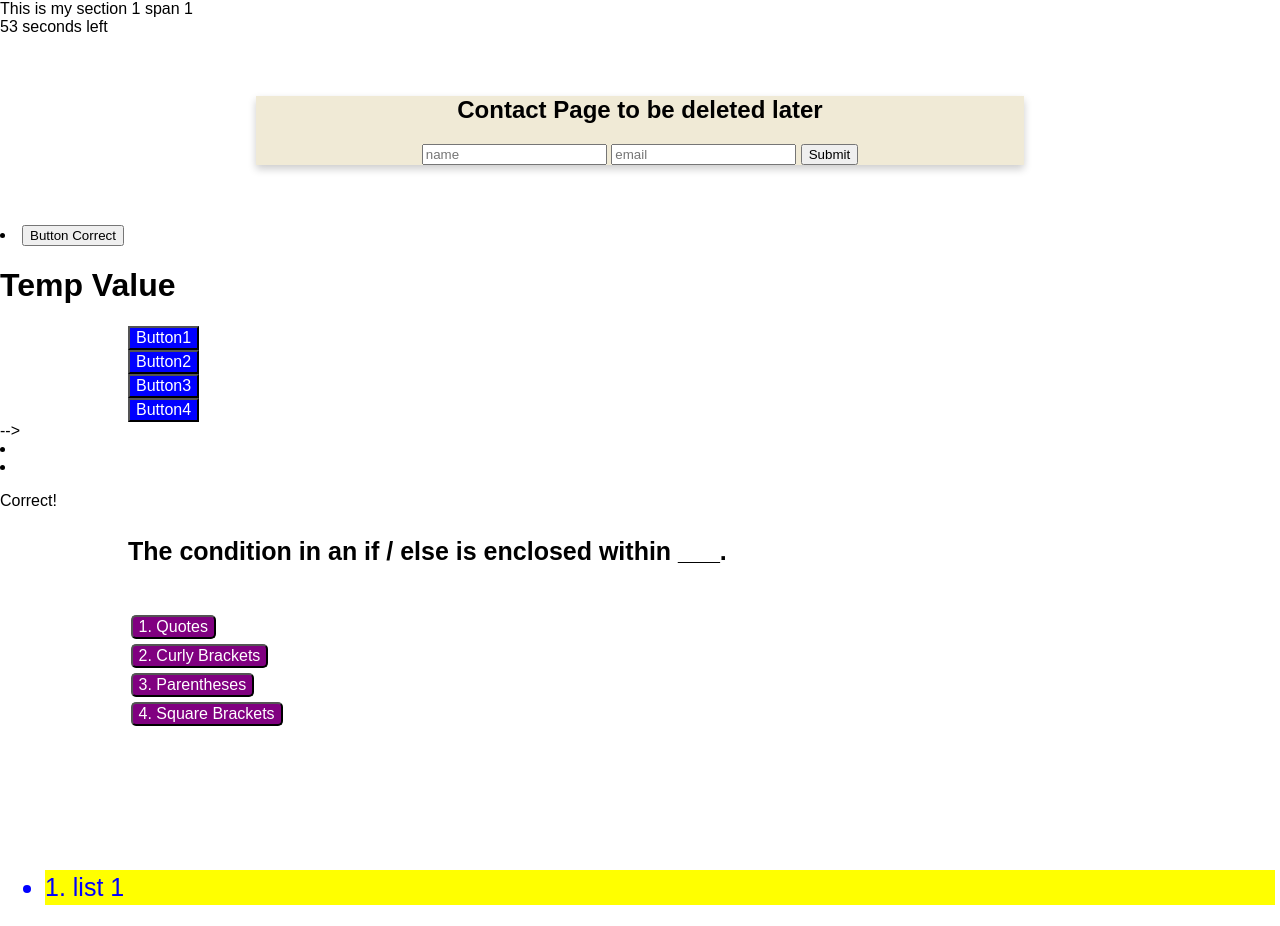
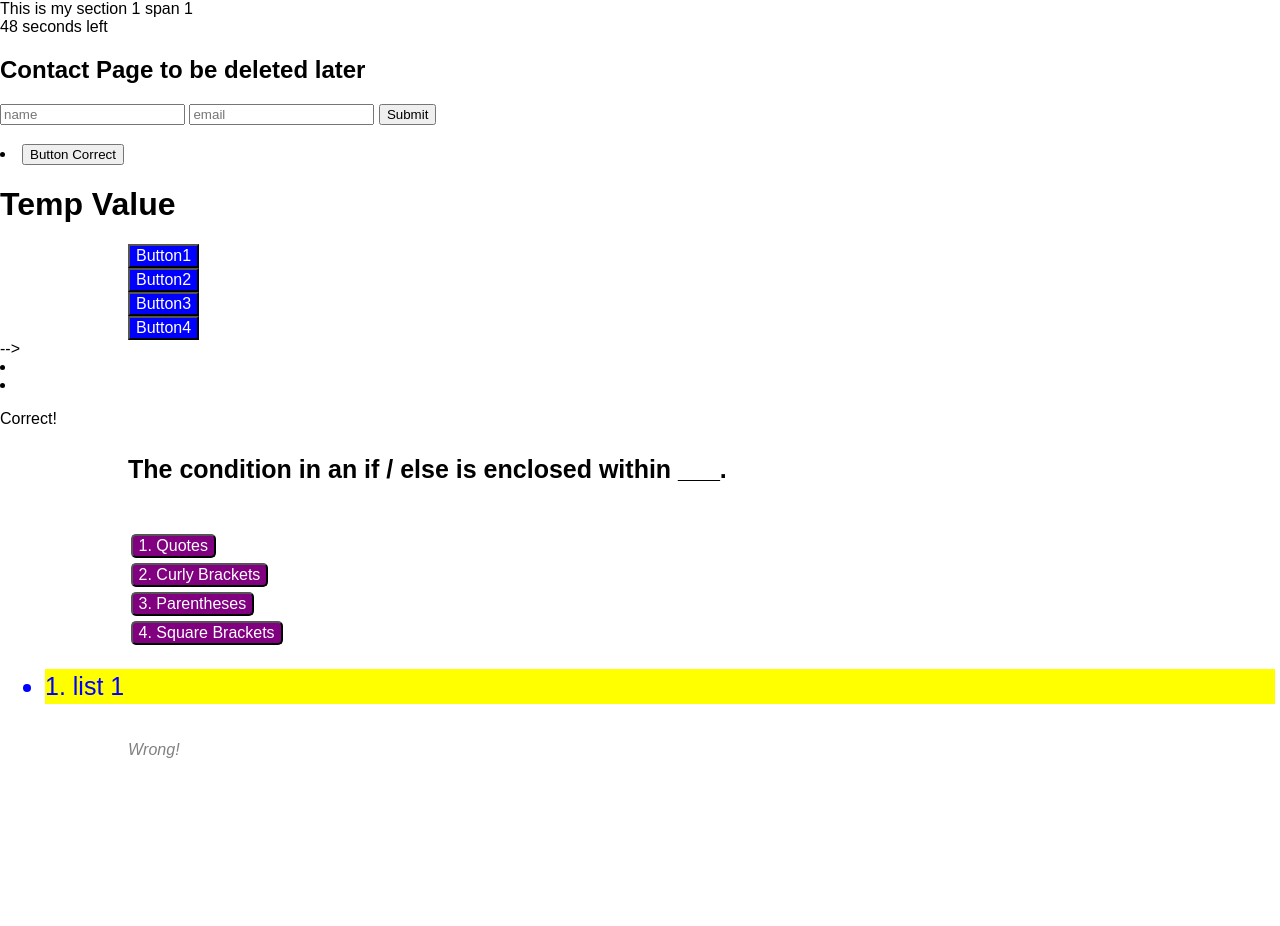
Before and after one commit to umnovjp/Homework_4, a plain HTML site: page index.html in a window 1280 px wide. Both pictures are taken after a click on the button "1. Quotes". After the commit the page ends 800 px from the top, so only its background shows below. Drawn offline with Linux system fonts and the light colour scheme.

Commit message:
Add files via upload

```diff
--- /dev/null
+++ b/quiz.html
@@ -0,0 +1,17 @@
+<!DOCTYPE html>
+<html lang="en">
+
+<head>
+  <meta charset="UTF-8" />
+  <meta name="viewport" content="width=device-width, initial-scale=1.0" />
+  <title>Password Generator</title>
+</head>
+
+<body>
+    <div id="quiz"></div>
+    <button id="submit">Get Results</button>
+    <div id="results"></div>
+
+  <script src="./script.js"></script>
+</body>
+</html>
--- a/script.js
+++ b/script.js
@@ -60,7 +60,7 @@ function callQuestion (currentQuestion){
   for (i=0; i < possibleAnswers1[currentQuestion].length; i++) {
   var divTag = document.createElement("div");
   var buttonId = "button".concat(i);
-  console.log(buttonId)
+    // console.log(buttonId)
   var buttonTag = document.createElement("button");
   buttonTag.textContent = possibleAnswers1[currentQuestion][i];
   buttonTag.setAttribute("class", "button-style")
@@ -71,9 +71,9 @@ function callQuestion (currentQuestion){
 
   // document.getElementById("headline").textContent = questions1[currentQuestion];
  // document.getElementsById(".button1").textContent = possibleAnswers1[currentQuestion][0];
-  document.getElementsByClassName(".button2").textContent = possibleAnswers1[currentQuestion][1];
-  document.getElementsByClassName(".button3").textContent = possibleAnswers1[currentQuestion][2];
-  document.getElementsByClassName(".button4").textContent = possibleAnswers1[currentQuestion][3];
+  // document.getElementsByClassName(".button2").textContent = possibleAnswers1[currentQuestion][1];
+  // document.getElementsByClassName(".button3").textContent = possibleAnswers1[currentQuestion][2];
+  // document.getElementsByClassName(".button4").textContent = possibleAnswers1[currentQuestion][3];
 
 var firstButton = document.querySelector("#button0");
 var secondButton = document.querySelector("#button1");
@@ -91,8 +91,19 @@ console.log(currentQuestion + " " + correctAnswers1 + " " + buttonId);
 // callQuestion(currentQuestion)
 
 function enterAnswer(event) {console.log(event.currentTarget);
- console.log (possibleAnswers1[currentQuestion][0]);}
-// enterAnswer()
+  tempArray = event.currentTarget.textContent.split(".");
+  tempValue = tempArray[0] - 1;
+  console.log (tempValue + " " + currentQuestion + " " + correctAnswers1[currentQuestion]);
+  var answerTag = document.createElement("p");
+  answerTag.setAttribute("class", "answer");
+  document.body.appendChild(answerTag);
+  if (correctAnswers1[currentQuestion] == tempValue) {
+  answerTag.textContent = "Correct!"}
+  else {answerTag.textContent = "Wrong!"
+  secondsLeft = secondsLeft - 5}
+  if (currentQuestion === 5) {currentQuestion = 4};
+};
+// end enterAnswer()
 
 function clickOne() {value1 = 0;
   console.log
@@ -102,7 +113,7 @@ function clickOne() {value1 = 0;
 secondsLeft = secondsLeft - 5}
 console.log(currentQuestion + " " + " " + correctAnswers1[currentQuestion] + " " + correctAnswers1 );
 callQuestion(currentQuestion)
-currentQuestion++;
+// currentQuestion++;
 if (currentQuestion === 5) {currentQuestion = 4};
 // console.log(currentQuestion + " " + correctAnswers1);
 }; // end function ClickOne
@@ -114,7 +125,7 @@ function clickTwo() {value1 = 1;
   secondsLeft = secondsLeft - 5}
   console.log(currentQuestion + " " + " " + correctAnswers1[currentQuestion] + " " + correctAnswers1 );
    callQuestion(currentQuestion)
-   currentQuestion++;
+   // currentQuestion++;
    if (currentQuestion === 5) {currentQuestion = 4};
   //  console.log(currentQuestion + " " + correctAnswers1);
 }; // end function ClickTwo
@@ -126,7 +137,7 @@ function clickThree() {value1 = 2;
   secondsLeft = secondsLeft - 5}
   console.log(currentQuestion + " " + " " + correctAnswers1[currentQuestion] + " " + correctAnswers1 );
   callQuestion(currentQuestion)
-  currentQuestion++;
+ //  currentQuestion++;
   if (currentQuestion === 5) {currentQuestion = 4};
 }; // end function ClickThree
 
@@ -138,7 +149,7 @@ function clickFour() {value1 = 3;
   secondsLeft = secondsLeft - 5}
   console.log(currentQuestion + " " + " " + correctAnswers1[currentQuestion] + " " + correctAnswers1 );
   callQuestion(currentQuestion);
-  currentQuestion++;
+  // currentQuestion++;
   if (currentQuestion === 5) {currentQuestion = 4};
   // console.log(currentQuestion + " " + correctAnswers1);
 }; // end function ClickFour
--- a/style.css
+++ b/style.css
@@ -90,7 +90,7 @@
 
   } /* I use*/
 
-  .button-incorrect:hover {
+    .button-incorrect:hover {
     font-size: 16px;
     cursor: pointer;
     background-color: lightblue;
@@ -99,7 +99,7 @@
 
   } /* I use*/
 
-  .container {
+  /* .container {
     display: block;
     margin: 60px auto;
     text-align: center;
@@ -108,13 +108,15 @@
     width: 60vw;
     background-color: #f0ead6;
   }
-  .class{width: 20%}
+  .class{width: 20%} */
 
-  answer {
+  .answer {
     display: flex;
     justify-content: space-between;
     margin-top: 16px;
     font-style: italic;
+    margin-left: 10%;
+    color: grey;
   }
 
   .headline p {
```
